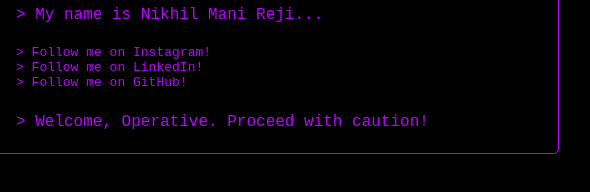
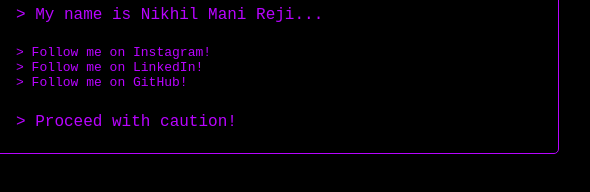
Before and after one commit to nikhil-mr/nfc-page, a plain HTML site: page index.html in a window 1280 px wide. Shown: the part 362-554 px from the top of the page, 484-1074 px from the left. Drawn offline with Linux system fonts and the light colour scheme.

Commit message:
Update index.html

```diff
--- a/index.html
+++ b/index.html
@@ -142,7 +142,7 @@
         <a class="a" href="https://github.com/nikhil-mr">> Follow me on GitHub!</a><br>
         </p>
         <p class="command">
-            > Welcome, Operative. Proceed with caution!
+            > Proceed with caution!
         </p>
     </div>
     </div>
```
